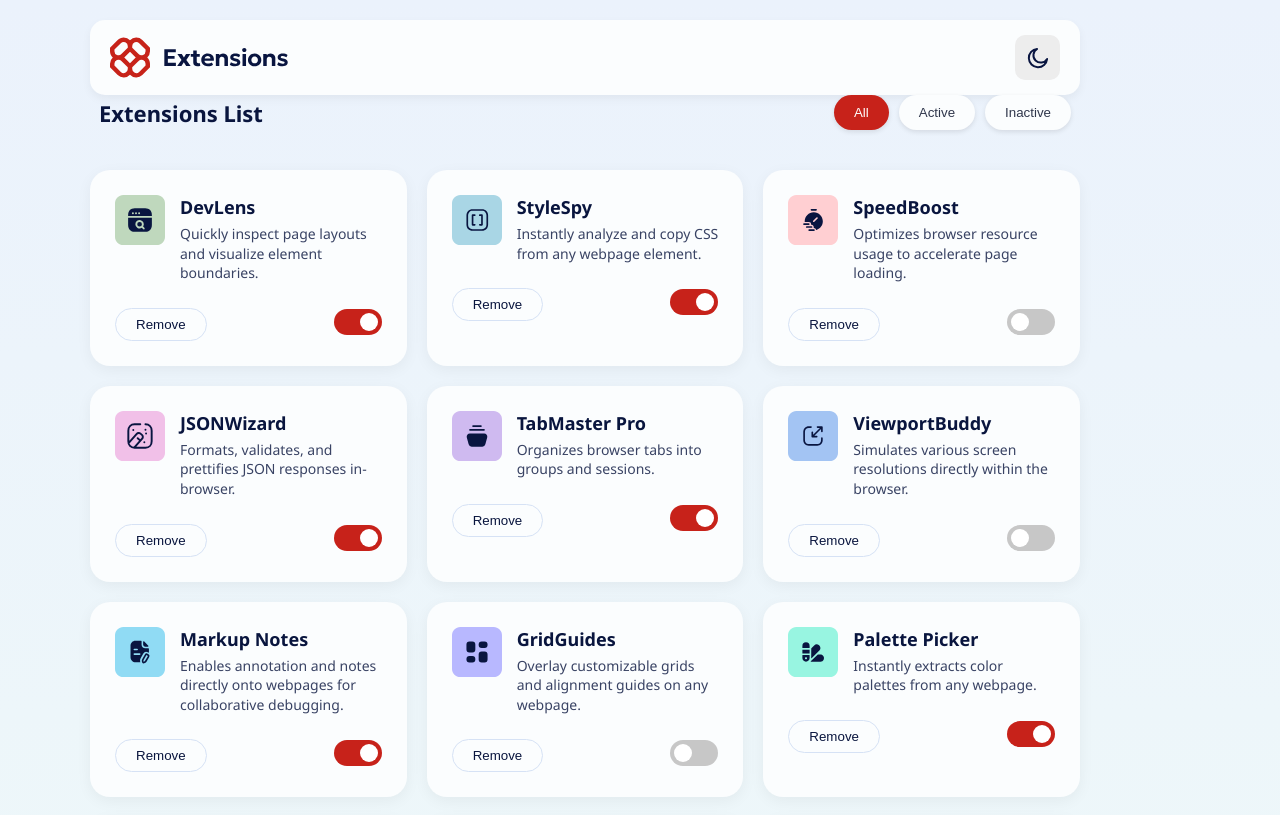
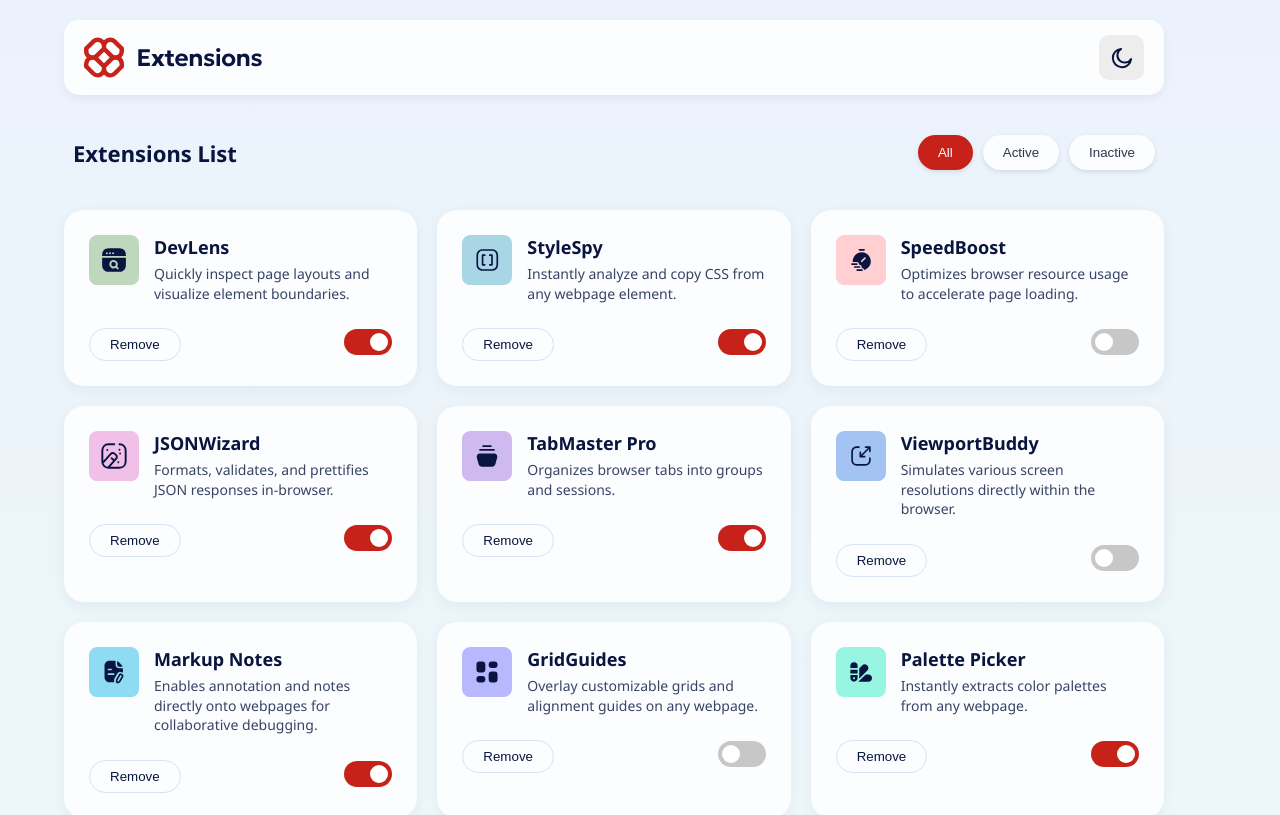
Before and after one commit to mano-coder/browser-extensions-manager-ui-react, a React (Vite) app: page / in a window 1280 px wide. Shown: the top 815 px of the page. Built offline with nearby package versions, Linux system fonts and the light colour scheme.

Commit message:
fix: filter section margin

```diff
--- a/src/App.jsx
+++ b/src/App.jsx
@@ -6,11 +6,17 @@ import Footer from "./components/Footer";
 import data from "./data/data.json";
 
 export default function App() {
-  const [extensionList, setExtensionList] = useState(data);
+  const [extensionList, setExtensionList] = useState(
+    JSON.parse(localStorage.getItem("extensions")) || data
+  );
 
   const [theme, setTheme] = useState(localStorage.getItem("theme") || "light");
 
   const [filter, setFilter] = useState("all");
+
+  useEffect(() => {
+    localStorage.setItem("extensions", JSON.stringify(extensionList));
+  }, [extensionList]);
 
   useEffect(() => {
     localStorage.setItem("theme", theme);
--- a/src/main.css
+++ b/src/main.css
@@ -75,10 +75,13 @@ header nav,
     box-shadow 0.5s ease-in-out;
 }
 
+#root {
+  width: 90%;
+}
+
 header,
-#root,
-main{
-  width: 90%;
+main {
+  width: 100%;
   max-width: 1100px;
 }
 
@@ -148,7 +151,7 @@ header nav {
 #filter-section {
   display: flex;
   text-align: center;
-  margin-bottom: 4rem;
+  margin: 4rem 0;
   align-items: center;
   justify-content: space-between;
   padding: 0 0.9rem;
```
Also changed, not shown: 1 other file (tests, documents, lock files or other folders).
